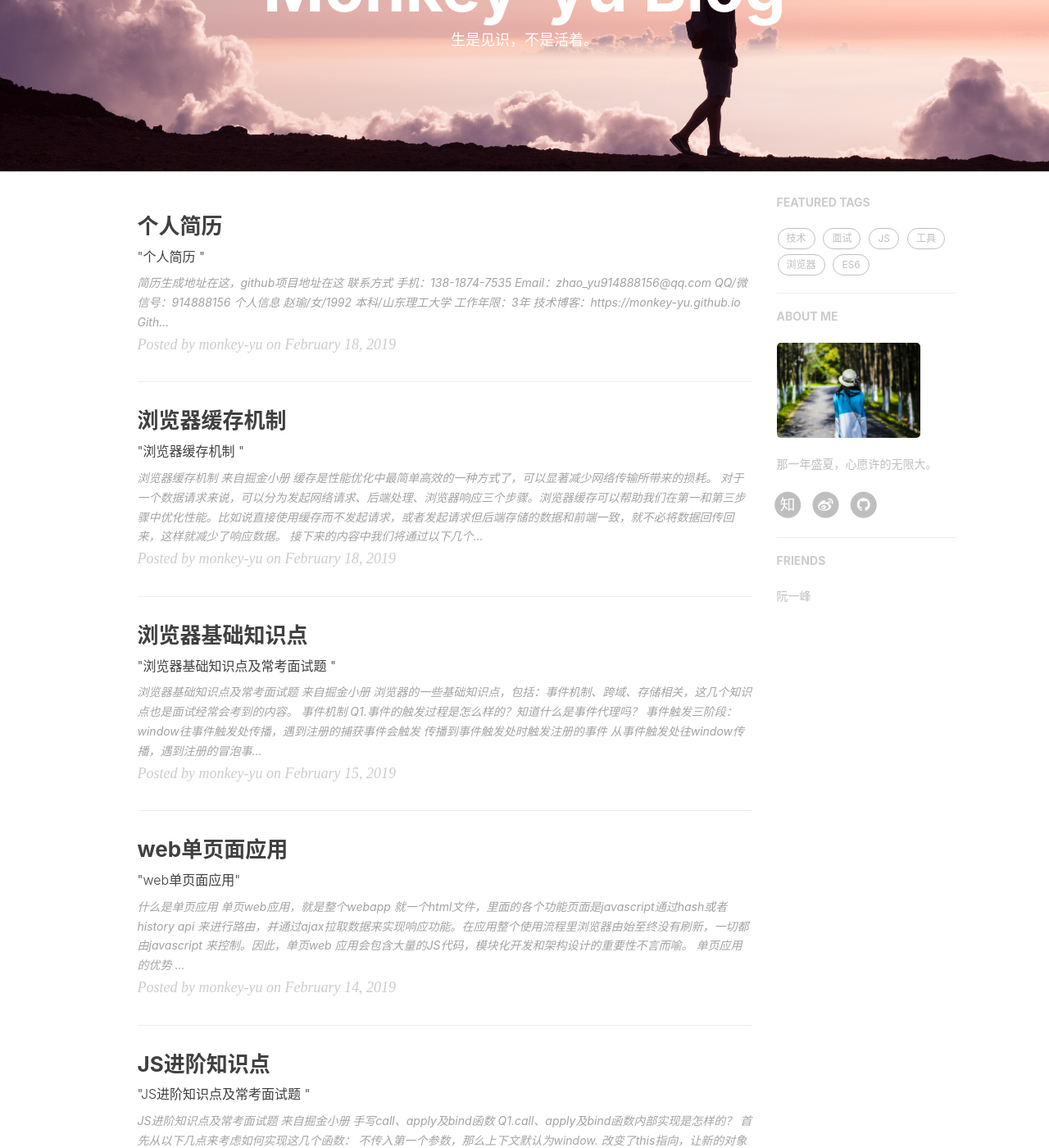
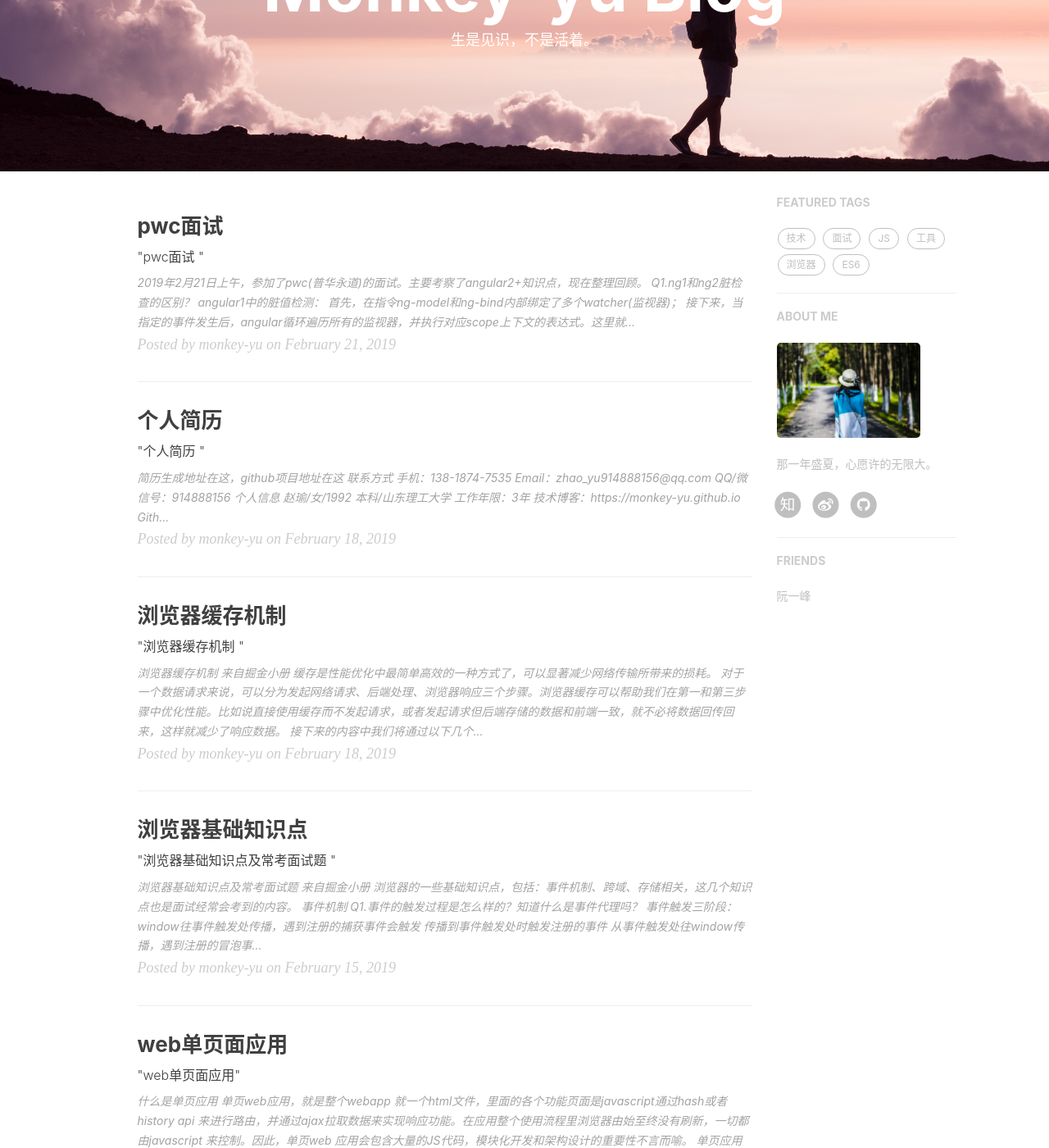
Before and after one commit to monkey-yu/monkey-yu.github.io, a Jekyll site: the page built from index.html, in a window 1280 px wide and 1400 px high, scrolled down 209 px. Shown: the whole window at 82% size. Built offline with Jekyll 4.4.1, drawn with Linux system fonts in a browser that asks for light colours; nearby versions of some CDN libraries; the list of posts is cut into pages by our own code; comment, search, counter and statistics services are not loaded; some of the changed lines change nothing that is shown; some of the changed text lies outside the part shown.

Commit message:
部分pwc interview

````diff
--- a/_includes/featured-tags.html
+++ b/_includes/featured-tags.html
@@ -7,7 +7,7 @@
     {% if include.bottom %}
         <hr class="hidden-sm hidden-xs">
     {% endif %}
-    <h5><a href="{{'/archive/' | prepend: site.baseurl }}">FEATURED TAGS</a></h5>
+    <h5><a href="{{'/tag/' | prepend: site.baseurl }}">FEATURED TAGS</a></h5>
     <div class="tags">
         {% capture tags %}
         {% comment %}
@@ -17,7 +17,7 @@
         {% endcomment %}
         {% for tag in site.tags %}{% if tag[1].size > site.featured-condition-size %}
                 <a data-sort="{{ site.posts.size | minus: tag[1].size | prepend: '0000' | slice: -4, 4 }}"
-                    href="{{ site.baseurl }}/archive.html?tag={{ tag[0] | url_encode }}"
+                    href="{{ site.baseurl }}/tag.html?tag={{ tag[0] | url_encode }}"
                     title="{{ tag[0] }}"
                     rel="{{ tag[1].size }}">{{ tag[0] }}</a>
         {% endif %}{% endfor %}
--- /dev/null
+++ b/_posts/2019-02-21-pwc-interview.md
@@ -0,0 +1,141 @@
+---
+layout:     post
+title:      "pwc面试"
+subtitle:   " \"pwc面试 \""
+date:       2019-02-21 12:00:00
+author:     "monkey-yu"
+header-img: "img/post-bg-mac.jpg"
+catalog: true
+tags:
+    - 面试
+---
+> 2019年2月21日上午，参加了pwc(普华永道)的面试。主要考察了angular2+知识点，现在整理回顾。
+
+#### Q1.ng1和ng2脏检查的区别？
+
+##### angular1中的脏值检测：
+
+1. 首先，在指令ng-model和ng-bind内部绑定了多个watcher(监视器)；
+2. 接下来，当指定的事件发生后，angular循环遍历所有的监视器，并执行对应scope上下文的表达式。这里就是digest循环；
+3. 最后，比对两次结果，如果不同就调用回调函数。
+
+但这种发生特定事件会调用digest循环有缺点。比如回调函数有setTimeout定时器，定时器把绑定到scope上的属性给修改了，那么angular就无法察觉对象的改变了。ng2解决了这个问题。
+
+##### agular2更优的脏检查：
+
+1. zone.js库。zone.js是angular2的一个库，可以在js实现各种分区，分区代表一个执行上下文。ng2利用zone.js来拦截浏览器中的各种异步事件，然后在正确的时间调用digest循环，完全消除了需要开发者显示调用digest循环的情况。
+2. 单向数据流。上述ng1中在ng-model指令下发生改变，也会通知霜打括号表达式改变值，这隐含了指令至今互相影响、有依赖关系。跨监视器的依赖会创建出各种纠缠不清的数据流，导致很难追踪。因此ng2强制使用了单向数据流。
+
+**实现的方式：**
+
+禁止不同监视器的互相依赖，digest循环只运行一次就好。单向数据流也让性能提高了。
+
+3. 增强ng1的脏值检测。
+
+   我们说到digest循环有比较的步骤，比较操作的最佳算法是根据表达式返回值的类型进行比较。angular1有的是浅比较，有的是深比较，而且开发者并不能自己预先决定使用哪种比较。angular2团队把比较功能分离到了differ(差异比较器)中，那么开发者就可以通过2个基础类扩展自定义算法了，从而有了对脏值检测机制的完全控制。
+
+   ●KeyValueDiffer。键值对型差异比较器。
+
+   ●IterableDiffer。迭代型差异比较器。
+
+##### 补充AngularJS1.x 与Angular2的主要区别：
+
+|                   | AngularJS1.x                                                 | Angular2                                                     |
+| ----------------- | ------------------------------------------------------------ | ------------------------------------------------------------ |
+| 编程语言          | Javascript,可以直接在浏览器中运行代码                        | TypeScript,必须经过编译后才能在浏览器运行，所以需要使用构建工具 |
+| 作用域Scope       | 作用域链（相当于试图模型）                                   | 无                                                           |
+| 控制器Controller  | 非常重要，用于封装视图控制逻辑甚至业务逻辑                   | 无，组件化开发                                               |
+| 脏值检测          | $digest机制，多次检查整个作用域链                            | 采用zone.js库，取消主动脏值检查                              |
+| 指令              | 指令数量较多，指令与组件区别较少                             | 指令数量少，但指令更强大了；指令与组件区别明显，指令使用*符号，如\*nfGor、\*ngIf |
+| 组件              | 通过组件定义对象CDO进行组件定义                              | 通过装饰器元数据和组件类进行定义，组件呈现和控制页面上的一块区域；大量直接使用组件构建应用页面 |
+| 过滤器            | filter                                                       | 名字改为pipe,增加async、slice、percent去掉filter、limit、orderby .Angular2认为筛选/分页/排序属于视图控制逻辑/业务逻辑 |
+| 绑定              | 通过大量指令和模板插值实现，单向绑定双向绑定区别不明显       | （）从视图到数据方向，指事件；[]从数据到视图方向；[()]双向绑定；{{}}模板插值。严格区分两种单向绑定，区分单向和双向绑定 |
+| 父子组件/指令传值 | 作用域链继承；广播/发射事件；属性传值；服务共享              | 订阅事件；属性传值；服务共享                                 |
+| 服务              | 按照angular规定好的方式定义服务，服务属于模块级，定义时自动注册到模块中 | 普通类，需要在模块或组件级别的providers元数据中声明          |
+| 模块              | 分为根模块和特性模块                                         | 官方模块、第三方模块、自定义模块                             |
+| 路由              | 内置的路由机制不支持嵌套，通常复杂点的页面需要第三方路由ui-router | 支持平级多路由，支持基于组件的多级嵌套路由，支持路由守卫     |
+| 元数据            | 无明显概念                                                   | 有明确的基于装饰器的元数据概念                               |
+| 组件生命周期      | 无明显生命周期机制                                           | 有明确的精心设计生命周期，如：OnInit、OnDoCheck、AfterContentInit、AfterContentChecked、AfterViewInit、AfterViewChecked、Onchanges 、OnDestroy |
+| 依赖注入          | 基于名字（字符串）的注入                                     | 基于类（要利用强类型机制）的注入                             |
+
+使用Angular2的原因：使用Typescript语言提高开发效率。Typescript是强类型的所以开发工具可以提供更强大的错误检查机制、代码重构机制，开发体验更好。
+
+#### Q2.angular2的指令用过哪些？带\*和不带\*指令有什么区别？
+
+Angular2 指令主要用来对模板的标签或者元素附加一些新的特性或功能，改变一个DOM元素的外观或行为。
+
+Angular2指令分为两种：
+
+- 属性型指令：用于改变组件的外观或行为。Angular2内置有：ngModel 、ngStyle 、ngClass。
+
+- 结构型指令：用于动态添加或删除DOM元素来改变DOM布局。Angular2内置有：\*ngIf 、\*ngFor 、、*ngSwitch 、\*ngSwitchCase等。
+
+  由上可以看出，结构指令是以\*作为前缀。这个\*是一个语法糖。用于避免使用复杂的语法。
+
+#### Q3.创建一个自定义结构指令？
+
+步骤：
+
+- 引入Directive装饰器
+- 添加一个css的属性选择器（在括号内），用于标识我们的指令；
+- 把装饰器应用到我们实现的类上
+
+#### Q4.promise和observable区别？
+
+promise代码如下：
+
+```
+let promise = new Promise((resolve) =>{
+    setTimeout(()=>{
+        resolve('chen')
+    },2000)
+});
+promise.then((value)=>{
+    console.log(value)
+})
+```
+
+Rxjs代码如下：
+
+```
+let start=new Observable((observer) =>{
+    let timeOut = setTimeout(()=>{
+        observer.next('chen2')
+    },4000)
+})
+let str=start.subscribe((value)=>{
+    console.log(value)
+})
+```
+
+##### 区别一：rxjs可以取消subscribe,promise不可以。使用unsubscribe()
+
+```
+setTimeout(()=>{
+    str.unsubscribe();
+},1000)
+```
+
+##### 区别二：rxjs可以发射多次，promise只能发射一次
+
+```
+let setTime2;
+    let start2 = new Observable( (observable) => {
+      let count = 0;
+      setTime2 = setInterval( () => {
+        observable.next(count++);
+      },1000)
+    })
+    let str2 = start2.subscribe( (num) => {
+        console.log(num);
+        if(num > 10){
+          str2.unsubscribe();
+          clearInterval(setTime2);
+        }
+    })
+
+```
+
+##### 区别三： rxjs 自带了许多的工具函数，如filter等
+
+##### 补充：[obserbable学习链接](https://segmentfault.com/a/1190000008809168#articleHeader28)
````
